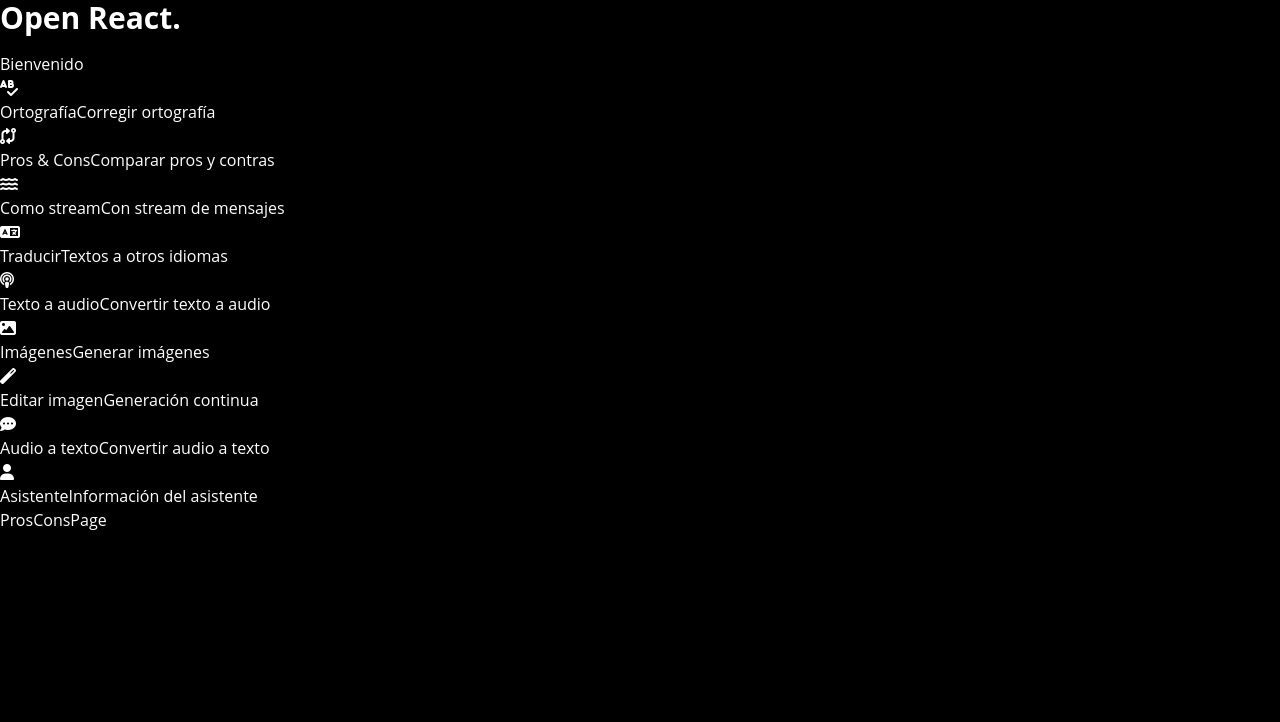
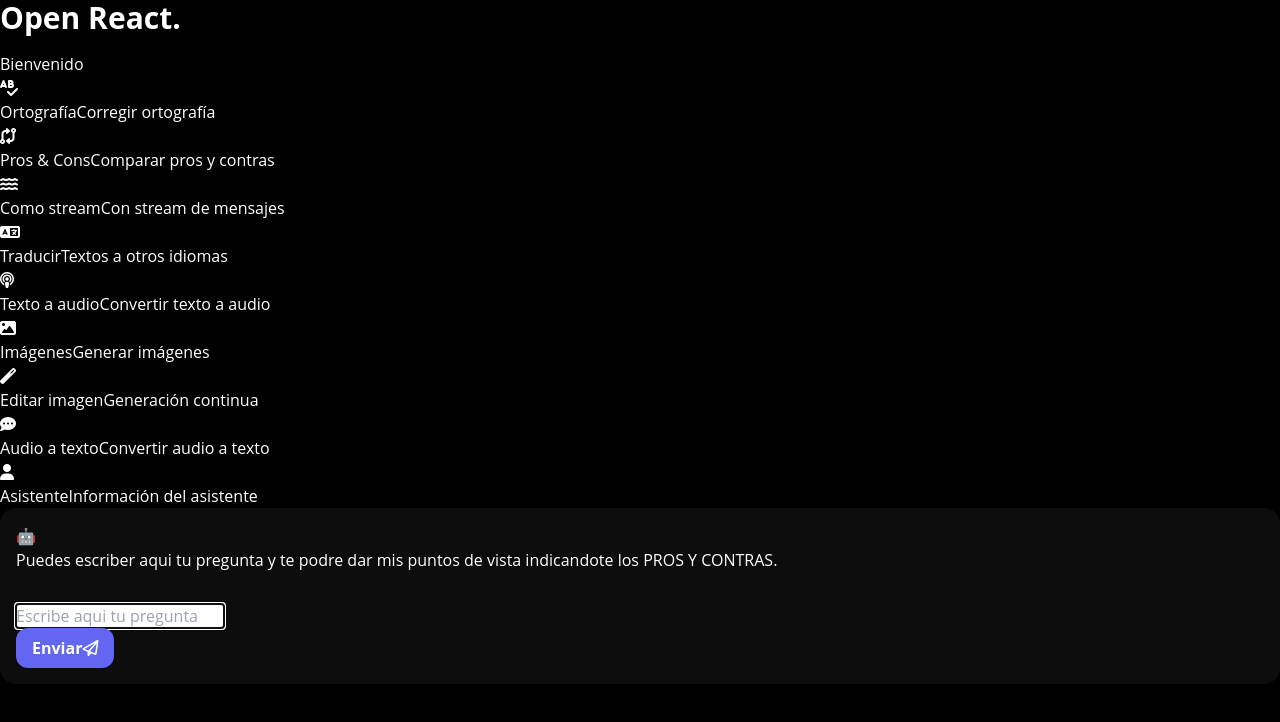
Before and after one commit to renier1989/open-react, a React (Vite) app: page /pros-cons in a window 1280 px wide. Shown: the top 722 px of the page. Built offline with nearby package versions, Linux system fonts and the light colour scheme.

Commit message:
Mostrando la respuesta del openai en la vista de PROS Y CONTRAS

```diff
--- a/src/core/use-cases/index.ts
+++ b/src/core/use-cases/index.ts
@@ -1 +1,2 @@
 export * from './orthography.use-case'
+export * from './prosConsDiscusser.use-case'
--- /dev/null
+++ b/src/core/use-cases/prosConsDiscusser.use-case.ts
@@ -0,0 +1,30 @@
+import { ProsConsResponse } from "../../interfaces";
+
+export const prosConsDiscusserUseCase = async (prompt: string) => {
+try {
+    const resp = await fetch(
+    `${import.meta.env.VITE_GPT_API}/pros-cons-discusser`,
+    {
+        method: "POST",
+        headers: {
+        "Content-type": "application/json",
+        },
+        body: JSON.stringify({ prompt }),
+    }
+    );
+
+    if (!resp.ok) throw new Error("No se pudo procesar tu pregunta.");
+
+    const data = (await resp.json()) as ProsConsResponse;
+
+    return {
+    ok: true,
+    ...data,
+    };
+} catch (error) {
+    return {
+    ok: false,
+    content: "No se pudo procesar tu pregunta.",
+    };
+}
+};
--- a/src/interfaces/index.ts
+++ b/src/interfaces/index.ts
@@ -1 +1,2 @@
-export * from './orthographyResponse'
+export * from "./orthographyResponse";
+export * from "./prosConsResponse";
--- /dev/null
+++ b/src/interfaces/prosConsResponse.ts
@@ -0,0 +1,4 @@
+export interface ProsConsResponse {
+    role:    string;
+    content: string;
+}
--- a/src/presentation/pages/pros-cons/ProsConsPage.tsx
+++ b/src/presentation/pages/pros-cons/ProsConsPage.tsx
@@ -1,5 +1,71 @@
+import { useState } from "react"
+import { GptMessage, MyMessage, TypingLoader, TextMessageBox } from "../../components";
+import { prosConsDiscusserUseCase } from "../../../core/use-cases";
+
+interface Message {
+  text: string;
+  isGpt: boolean;
+
+}
+
 export const ProsConsPage = () => {
+  const [isLoading, setIsLoading] = useState(false);
+  const [messages, setMessages] = useState<Message[]>([])
+
+  const handlePost = async (text: string) => {
+    setIsLoading(true);
+    // tomo los mensajes anterior y le agrego un nuevo que sera un mensaje mio (PRUEBA)
+    setMessages((prev) => [...prev, { text: text, isGpt: false }]);
+
+    const data = await prosConsDiscusserUseCase(text);
+    console.log(' aqui esta la respuesta:', data);
+
+    // aqui cargo y muestro la informacion al usuario
+    const { ok, content } = data;
+    if (!ok) {
+      setMessages((prev) => [...prev, { text: 'No se pudo procesar su petición 😥', isGpt: true }]);
+    } else {
+      setMessages((prev) => [...prev, { text: content, isGpt: true }]);
+    }
+
+
+    // TODO: aqui se llamara al useCase el caso de uso
+    setTimeout(() => {
+      setIsLoading(false);
+    }, 2000);
+    // TODO: añadir el mensaje de GPT aqui
+  }
+
   return (
-    <div>ProsConsPage</div>
+    <>
+      <div className="chat-container">
+        <div className="chat-messages">
+          <div className="grid grid-cols-12 gap-y-2 ">
+
+            {/* aqui muestro un mensaje de bienvenida o presentacacion para esta funcionaldiad */}
+            <GptMessage text="Puedes escriber aqui tu pregunta y te podre dar mis puntos de vista indicandote los PROS Y CONTRAS." />
+
+            {/* aqui valido si los mensajes son de GPT o son mios */}
+            {messages.map((message, index) => (
+              message.isGpt ?
+                (<GptMessage key={index} text={message.text} />)
+                :
+                (<MyMessage key={index} text={message.text} />)
+            ))}
+            {isLoading && (
+              <div className="col-start-1 col-end-12 fade-in">
+                <TypingLoader />
+              </div>
+            )}
+
+          </div>
+        </div>
+        <TextMessageBox
+          onSendMessage={handlePost}
+          placeholder="Escribe aqui tu pregunta"
+          disabledCorrections={false}
+        />
+      </div>
+    </>
   )
 }
```
